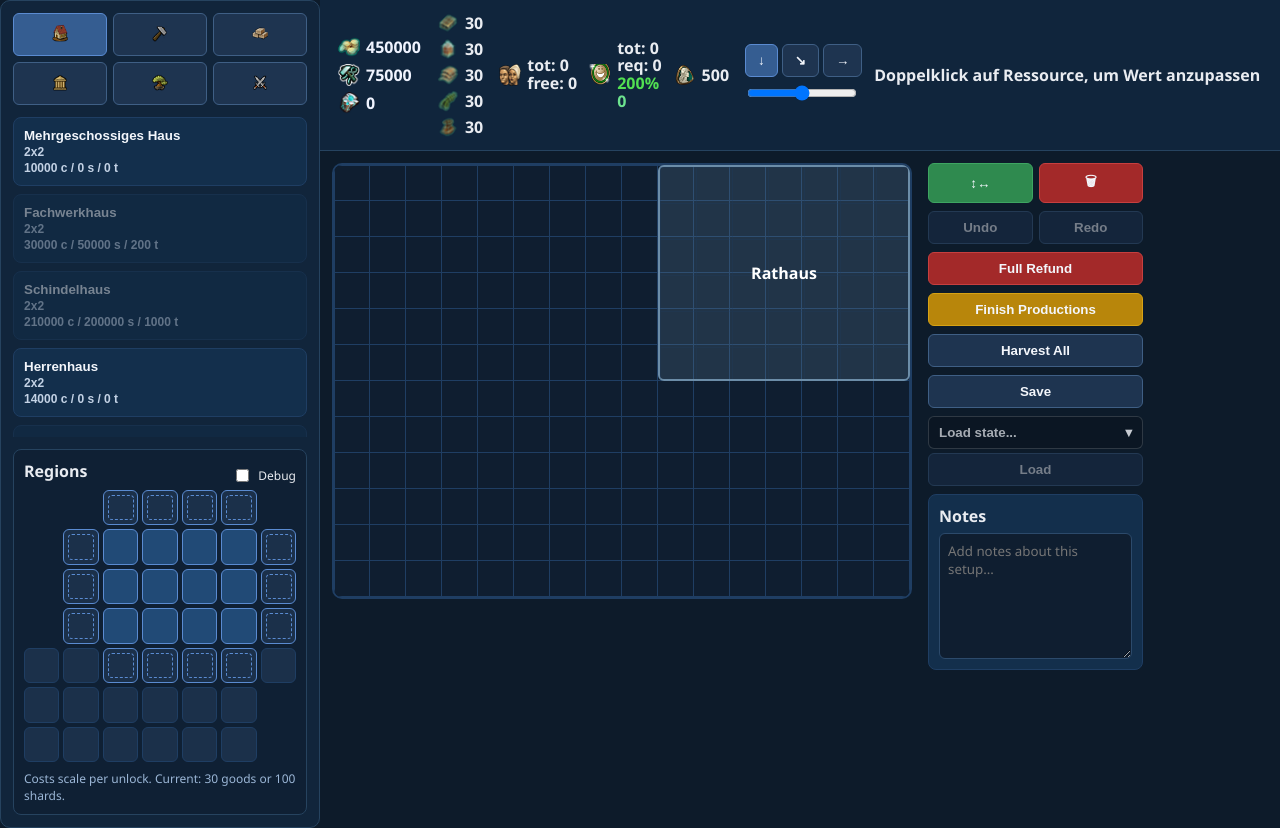
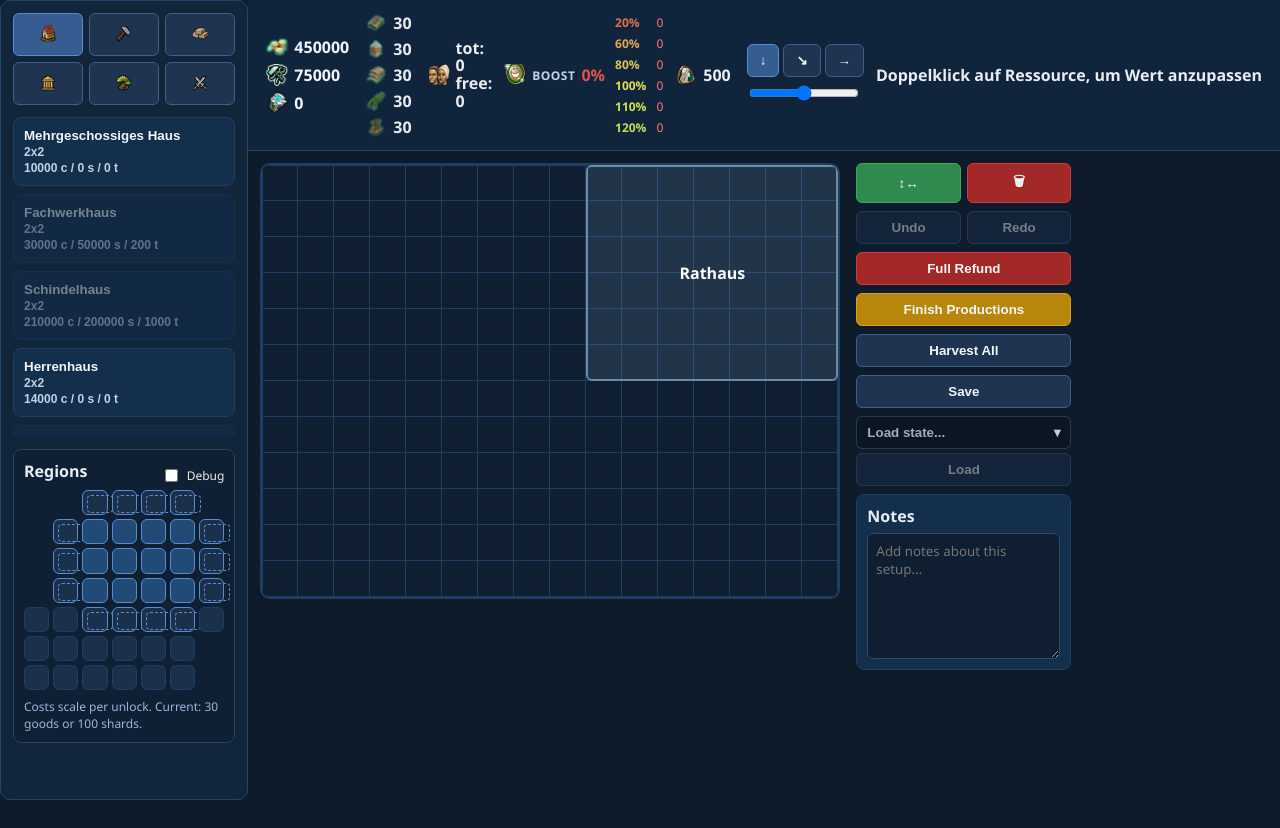
Before and after one commit to benjamindettling/qi_optimizer, a React (Vite) app: page / in a window 1280 px wide. After the commit the page ends 800 px from the top, so only its background shows below. Built offline with nearby package versions, Linux system fonts and the light colour scheme.

Commit message:
update happiness display

```diff
--- a/src/components/TopBar.jsx
+++ b/src/components/TopBar.jsx
@@ -8,6 +8,7 @@ import {
   BOARD_SCALE_MIN,
   BOARD_SCALE_MAX,
 } from "../config/boardConfig";
+import { HAPPINESS_TIERS } from "../utils/gameMath";
 
 export function TopBar({
   resources,
@@ -20,6 +21,33 @@ export function TopBar({
   onEditResource,
   onEditGood,
 }) {
+  const percentColor = (pct) => {
+    const hue = Math.min(120, Math.max(0, (pct / 200) * 120));
+    return `hsl(${hue}, 70%, 60%)`;
+  };
+
+  const percent = (stats.happinessProvided / stats.happinessRequired) * 100;
+  const tiers = HAPPINESS_TIERS.map((t, idx) => ({
+    ...t,
+    lower: idx === 0 ? 0 : HAPPINESS_TIERS[idx - 1].cap,
+    labelPercent: Math.round(t.mult * 100),
+  }));
+  const currentTierIdx =
+    tiers.findIndex((t) => percent < t.cap) !== -1
+      ? tiers.findIndex((t) => percent < t.cap)
+      : tiers.length - 1;
+
+  const tierRows = tiers
+    .filter((_, idx) => idx !== currentTierIdx)
+    .map((t) => {
+      const target = (t.lower * stats.happinessRequired) / 100;
+      const delta = Math.ceil(target - stats.happinessProvided);
+      return {
+        labelPercent: t.labelPercent,
+        delta,
+      };
+    });
+
   return (
     <header className="topbar">
       <div className="resource-stack">
@@ -74,42 +102,48 @@ export function TopBar({
             </span>
           </div>
         </div>
+        <div className="happiness-block">
           <div
             className="resource-line happiness"
             title={`Happiness: ${happyInfo.label}`}
           >
             <img src={happyInfo.icon} alt="happiness" />
-          <div className="happy-numbers">
-            <span title="Total happiness">tot: {stats.happinessProvided}</span>
-            <span title="Required happiness">
-              req: {stats.happinessRequired}
-            </span>
+            <div className="happy-summary">
+              <div className="happy-row">
+                <span className="happy-label">Boost</span>
                 <span
-              className="large"
-              title="Happiness boost"
-              style={{
-                color: `hsl(${Math.min(
-                  120,
-                  ((happyInfo.percent ?? 0) / 200) * 120
-                )}, 70%, 60%)`,
-              }}
+                  className="happy-boost"
+                  style={{ color: percentColor((happyInfo.ratio ?? 1) * 100) }}
+                  title={`Current tier: ${happyInfo.label}`}
                 >
                   {Math.round((happyInfo.ratio ?? stats.happyMulti) * 100)}%
                 </span>
+              </div>
+            </div>
+          </div>
+          <div
+            className="happy-table"
+            title="Distance to other happiness tiers"
+          >
+            {tierRows.map((row) => (
+              <div className="happy-table-row" key={row.labelPercent}>
                 <span
-              title={
-                happyInfo.nextDelta > 0
-                  ? "Happiness needed for next tier"
-                  : "Extra happiness above top tier"
-              }
+                  className="happy-tier"
+                  style={{ color: percentColor(row.labelPercent) }}
+                >
+                  {row.labelPercent}%
+                </span>
+                <span
+                  className="happy-delta"
                   style={{
-                color: happyInfo.nextDelta > 0 ? "#ff7676" : "#6de38f",
+                    color: row.delta < 0 ? "#6de38f" : "#ff7676",
                   }}
                 >
-              {happyInfo.nextDelta > 0
-                ? `+${happyInfo.nextDelta}`
-                : `${Math.abs(happyInfo.nextDelta)}`}
+                  {row.delta > 0 ? "+" : ""}
+                  {row.delta}
                 </span>
+              </div>
+            ))}
           </div>
         </div>
         <div className="resource-line" title="Shards">
--- a/src/index.css
+++ b/src/index.css
@@ -140,6 +140,54 @@ button.active {
   display: flex;
   flex-direction: column;
   line-height: 1.1;
+}
+
+.happiness-block {
+  display: flex;
+  gap: 10px;
+  align-items: center;
+}
+
+.happy-summary {
+  display: flex;
+  flex-direction: column;
+  gap: 4px;
+}
+
+.happy-row {
+  display: flex;
+  gap: 6px;
+  align-items: center;
+}
+
+.happy-label {
+  font-size: 12px;
+  text-transform: uppercase;
+  letter-spacing: 0.5px;
+  color: #c3d2e5;
+}
+
+.happy-boost {
+  font-weight: 800;
+}
+
+.happy-table {
+  display: grid;
+  grid-template-columns: repeat(2, auto);
+  gap: 4px 10px;
+  font-size: 12px;
+}
+
+.happy-table-row {
+  display: contents;
+}
+
+.happy-tier {
+  font-weight: 700;
+}
+
+.happy-delta {
+  text-align: right;
 }
 
 .workspace {
--- a/src/utils/gameMath.js
+++ b/src/utils/gameMath.js
@@ -1,15 +1,4 @@
-export const happinessTier = (provided, required) => {
-  if (required <= 0) {
-    return {
-      ratio: 2,
-      icon: "/happiness/Enthusiastisch.webp",
-      nextDelta: 0,
-      label: "Enthusiastisch",
-      percent: 200,
-    };
-  }
-  const percent = (provided / required) * 100;
-  const tiers = [
+export const HAPPINESS_TIERS = [
   {
     cap: 20,
     mult: 0.2,
@@ -48,11 +37,26 @@ export const happinessTier = (provided, required) => {
     label: "Enthusiastisch",
   },
 ];
-  const current = tiers.find((t) => percent < t.cap) || tiers[tiers.length - 1];
-  const nextTier = tiers[tiers.indexOf(current) + 1];
+
+export const happinessTier = (provided, required) => {
+  if (required <= 0) {
+    return {
+      ratio: 0,
+      icon: "/happiness/Enthusiastisch.webp",
+      nextDelta: 0,
+      label: "Enthusiastisch",
+      percent: 200,
+    };
+  }
+  const percent = (provided / required) * 100;
+  const current =
+    HAPPINESS_TIERS.find((t) => percent < t.cap) ||
+    HAPPINESS_TIERS[HAPPINESS_TIERS.length - 1];
+  const currentIdx = HAPPINESS_TIERS.indexOf(current);
+  const nextTier = HAPPINESS_TIERS[currentIdx + 1];
   const nextDelta =
     !nextTier || nextTier.cap === Infinity
-      ? -Math.max(0, provided - (required * 200) / 100)
+      ? -Math.max(0, provided - (required * current.cap) / 100)
       : Math.ceil((nextTier.cap * required) / 100 - provided);
   return {
     ratio: current.mult,
```
Also changed, not shown: src/hooks/useGameController.js (+4 -4 lines). Lines whose indentation alone changed are shown as unchanged.
